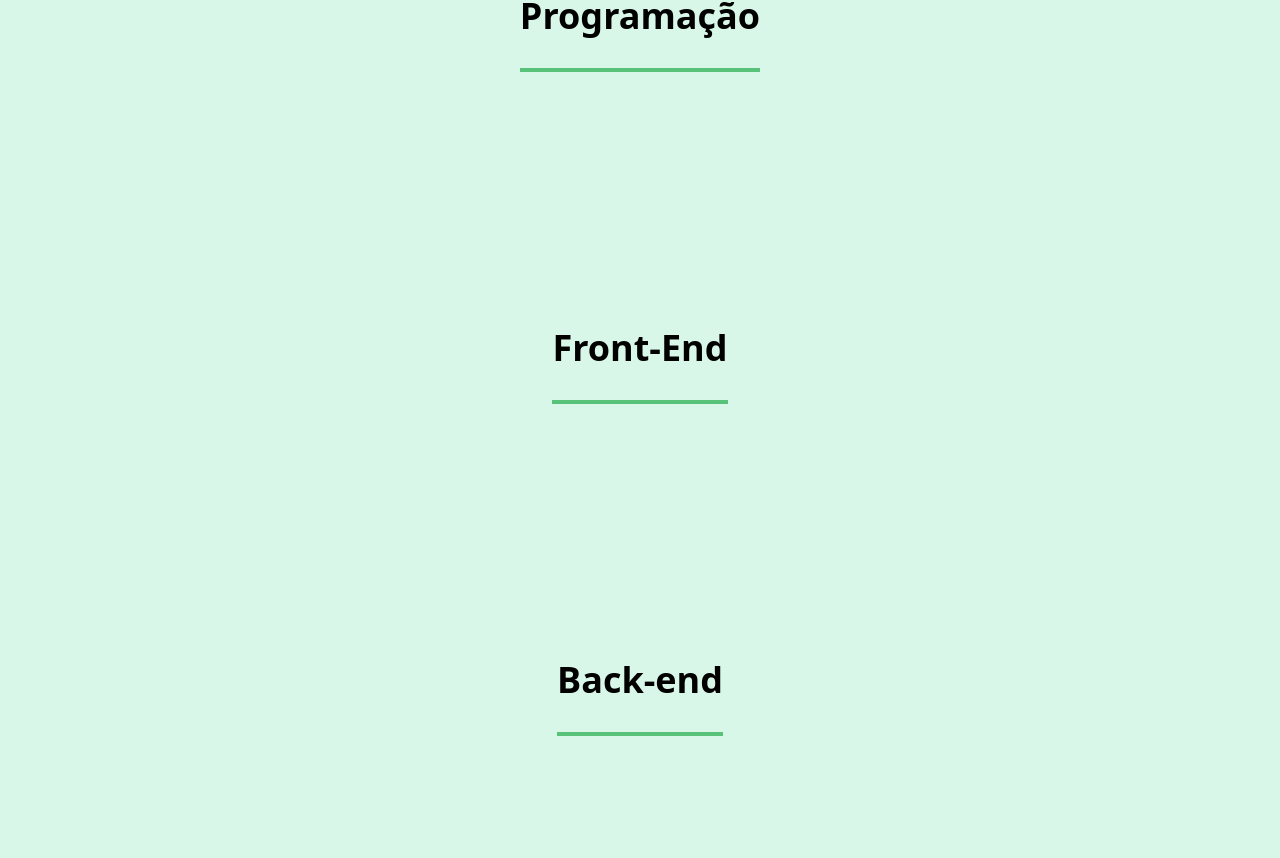
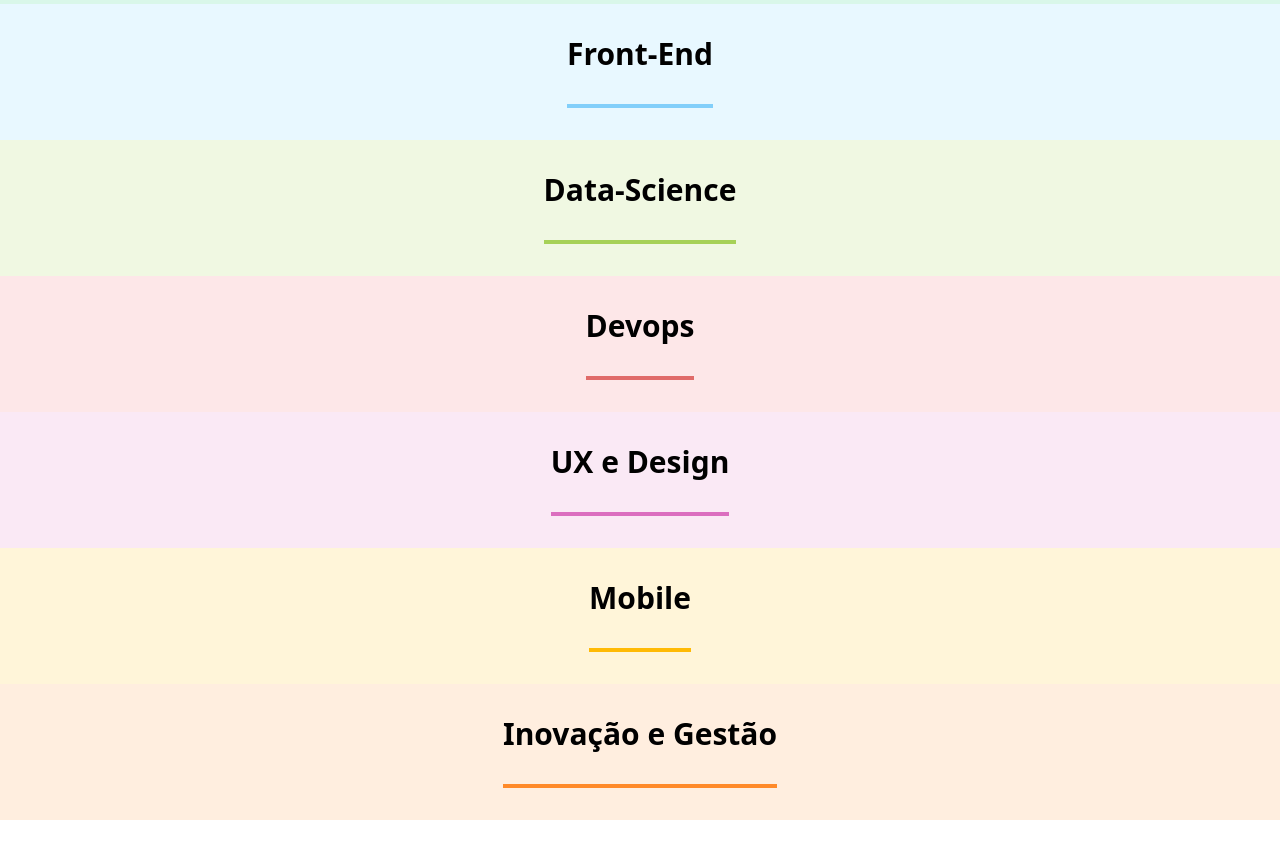
Before and after one commit to gabriellrossolon/organograma, a React (Create React App) app: page / in a window 1280 px wide. Shown: the part 1535-2393 px from the top of the page. After the commit the page ends 2355 px from the top, so only its background shows below. Built offline with nearby package versions, Linux system fonts and the light colour scheme.

Commit message:
sections Time

```diff
--- a/src/App.js
+++ b/src/App.js
@@ -2,9 +2,49 @@
 import { Banner } from "./componentes/Banner";
 import { Form } from "./componentes/Formulario"
 import { Time } from "./componentes/Time";
+import '../src/index.css'
+
 
 
 function App() {
+
+  const times = [
+    {
+    nome: 'Programação',
+    corPrimaria: '#57C278',
+    corSecundaria: '#D9F7E9'
+    },
+    {
+    nome: 'Front-End',
+    corPrimaria: '#82CFFA',
+    corSecundaria: '#E8F8FF'
+    },
+    {
+    nome: 'Data-Science',
+    corPrimaria: '#A6D157',
+    corSecundaria: '#F0F8E2'
+    },
+    {
+    nome: 'Devops',
+    corPrimaria: '#E06B69',
+    corSecundaria: '#FDE7E8'
+    },
+    {
+    nome: 'UX e Design',
+    corPrimaria: '#DB6EBF',
+    corSecundaria: '#FAE9F5'
+    },
+    {
+    nome: 'Mobile',
+    corPrimaria: '#FFBA05',
+    corSecundaria: '#FFF5D9'
+    },
+    {
+    nome: 'Inovação e Gestão',
+    corPrimaria: '#FF8A29',
+    corSecundaria: '#FFEEDF'
+    }
+  ]
 
   const [colaboradores, setColaboradores] = useState([])
 
@@ -17,9 +57,9 @@
     <div className="App">
       <Banner />
       <Form aoColaboradorCadastrado={colaborador => aoNovoColaboradorAdicionado(colaborador)}/>
-      <Time nome="Programação"/>
-      <Time nome="Front-End"/>
-      <Time nome="Back-end"/>
+
+      {times.map(time => <Time key={time.nome} nome={time.nome} corPrimaria={time.corPrimaria} corSecundaria={time.corSecundaria}/>)}
+
     </div>
   );
 }
--- a/src/componentes/Time/index.js
+++ b/src/componentes/Time/index.js
@@ -2,8 +2,9 @@
 
 export const Time = (props) => {
     return (
-        <section className="text-center font-bold p-32 bg-fundoum-100">
-            <h3 className="text-4xl border-b-4 border-solid border-programacao-100 inline-block pb-8">{props.nome}</h3>
+
+        <section className="text-center font-bold p-8" style={{ backgroundColor: props.corSecundaria }}>
+            <h3 className="text-3xl border-b-4 border-solid inline-block pb-8" style={{ borderColor: props.corPrimaria }} >{props.nome}</h3>
         </section>
     )
 }
```
